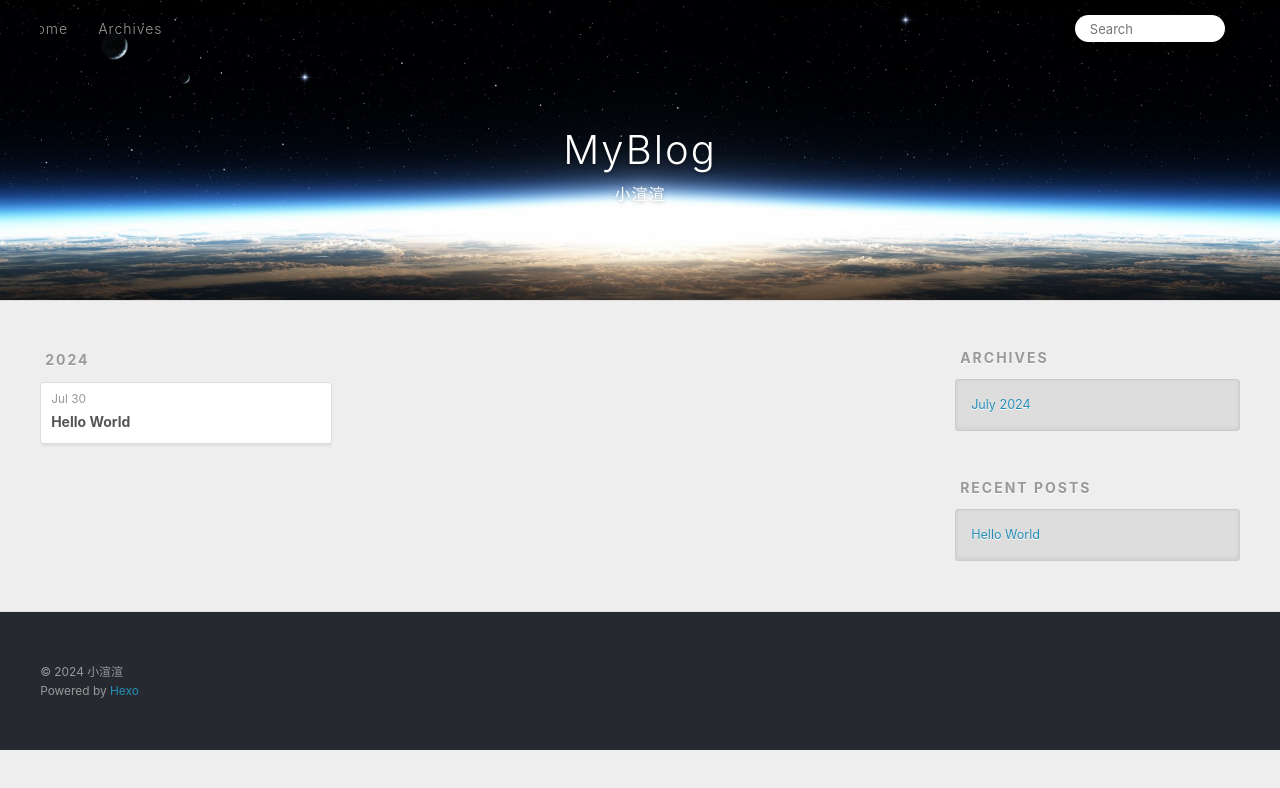
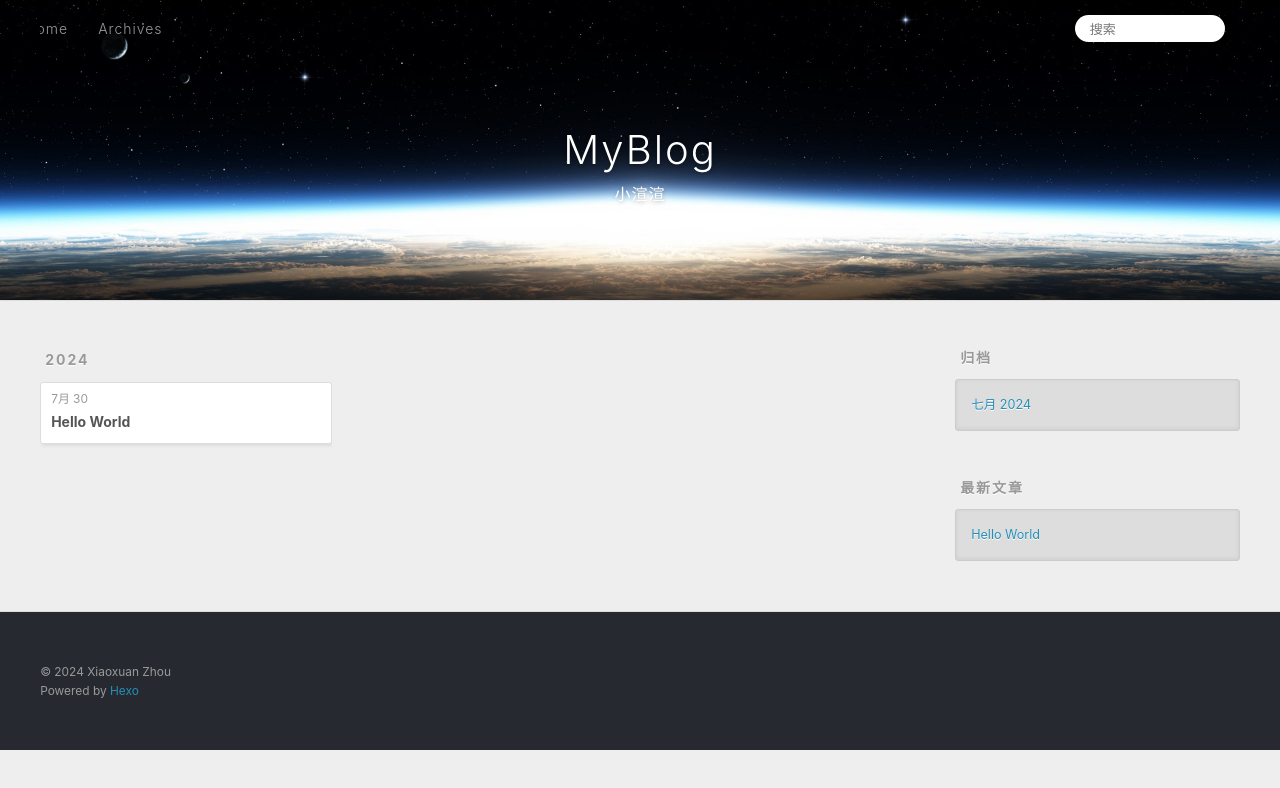
Before and after one commit to August6676/August6676.github.io, a plain HTML site: page archives/index.html in a window 1280 px wide. Both pictures are taken after a click on the link 1232 px from the left and 27 px from the top of the page. Drawn offline with Linux system fonts and the light colour scheme.

Commit message:
Site updated: 2024-07-30 13:49:38

```diff
--- a/archives/index.html
+++ b/archives/index.html
@@ -4,14 +4,14 @@
   <meta charset="utf-8">
 
 
-  <title>Archives | MyBlog</title>
+  <title>归档 | MyBlog</title>
   <meta name="viewport" content="width=device-width, initial-scale=1, shrink-to-fit=no">
   <meta property="og:type" content="website">
 <meta property="og:title" content="MyBlog">
 <meta property="og:url" content="https://august6676.github.io/archives/index.html">
 <meta property="og:site_name" content="MyBlog">
-<meta property="og:locale" content="en_US">
-<meta property="article:author" content="小渲渲">
+<meta property="og:locale" content="zh_CN">
+<meta property="article:author" content="Xiaoxuan Zhou">
 <meta name="twitter:card" content="summary">
 
     <link rel="alternate" href="/atom.xml" title="MyBlog" type="application/atom+xml">
@@ -59,12 +59,12 @@
       <nav id="sub-nav">
 
 
-          <a class="nav-icon" href="/atom.xml" title="RSS Feed"><span class="fa fa-rss"></span></a>
+          <a class="nav-icon" href="/atom.xml" title="RSS 订阅"><span class="fa fa-rss"></span></a>
 
-        <a class="nav-icon nav-search-btn" title="Search"><span class="fa fa-search"></span></a>
+        <a class="nav-icon nav-search-btn" title="搜索"><span class="fa fa-search"></span></a>
       </nav>
       <div id="search-form-wrap">
-        <form action="//google.com/search" method="get" accept-charset="UTF-8" class="search-form"><input type="search" name="q" class="search-form-input" placeholder="Search"><button type="submit" class="search-form-submit">&#xF002;</button><input type="hidden" name="sitesearch" value="https://August6676.github.io"></form>
+        <form action="//google.com/search" method="get" accept-charset="UTF-8" class="search-form"><input type="search" name="q" class="search-form-input" placeholder="搜索"><button type="submit" class="search-form-submit">&#xF002;</button><input type="hidden" name="sitesearch" value="https://August6676.github.io"></form>
       </div>
     </div>
   </div>
@@ -88,7 +88,7 @@
   <div class="archive-article-inner">
     <header class="archive-article-header">
       <a href="/2024/07/30/hello-world/" class="archive-article-date">
-  <time class="dt-published" datetime="2024-07-30T05:29:39.907Z" itemprop="datePublished">Jul 30</time>
+  <time class="dt-published" datetime="2024-07-30T05:29:39.907Z" itemprop="datePublished">7月 30</time>
 </a>
 
 
@@ -120,9 +120,9 @@
 
 
   <div class="widget-wrap">
-    <h3 class="widget-title">Archives</h3>
+    <h3 class="widget-title">归档</h3>
     <div class="widget">
-      <ul class="archive-list"><li class="archive-list-item"><a class="archive-list-link" href="/archives/2024/07/">July 2024</a></li></ul>
+      <ul class="archive-list"><li class="archive-list-item"><a class="archive-list-link" href="/archives/2024/07/">七月 2024</a></li></ul>
     </div>
   </div>
 
@@ -130,7 +130,7 @@
 
 
   <div class="widget-wrap">
-    <h3 class="widget-title">Recent Posts</h3>
+    <h3 class="widget-title">最新文章</h3>
     <div class="widget">
       <ul>
 
@@ -151,7 +151,7 @@
   <div class="outer">
     <div id="footer-info" class="inner">
 
-      &copy; 2024 小渲渲<br>
+      &copy; 2024 Xiaoxuan Zhou<br>
       Powered by <a href="https://hexo.io/" target="_blank">Hexo</a>
     </div>
   </div>
```
Also changed, not shown: 2024/07/30/hello-world/index.html (+10 -10 lines), archives/2024/07/index.html (+11 -11 lines), archives/2024/index.html (+11 -11 lines), index.html (+10 -10 lines).
